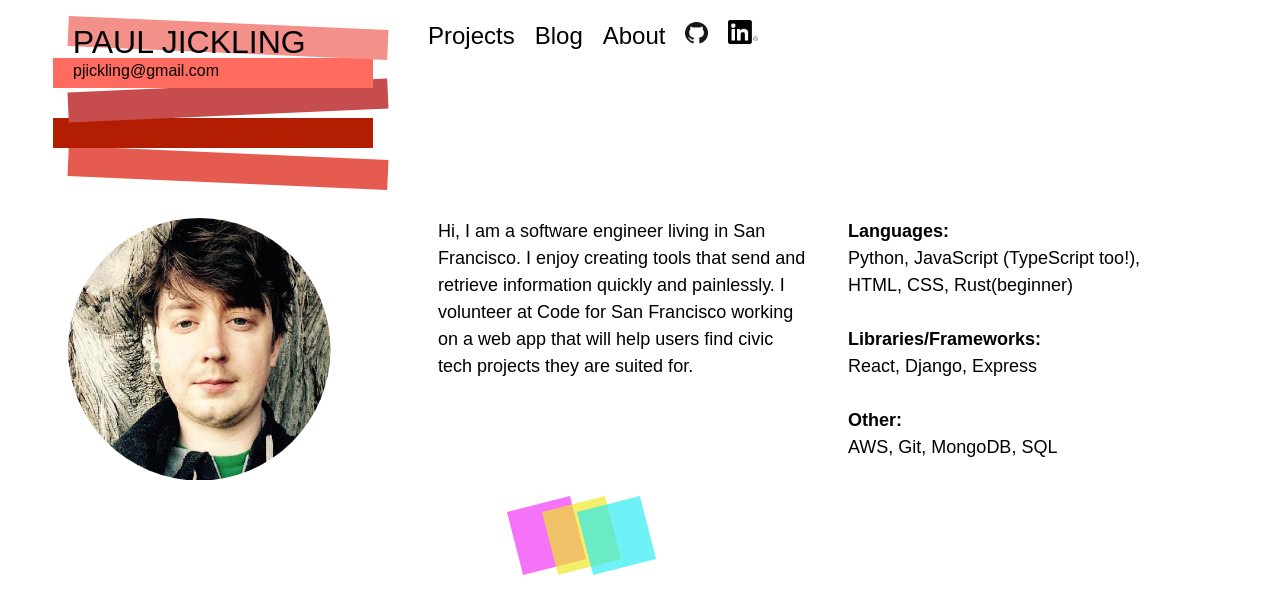
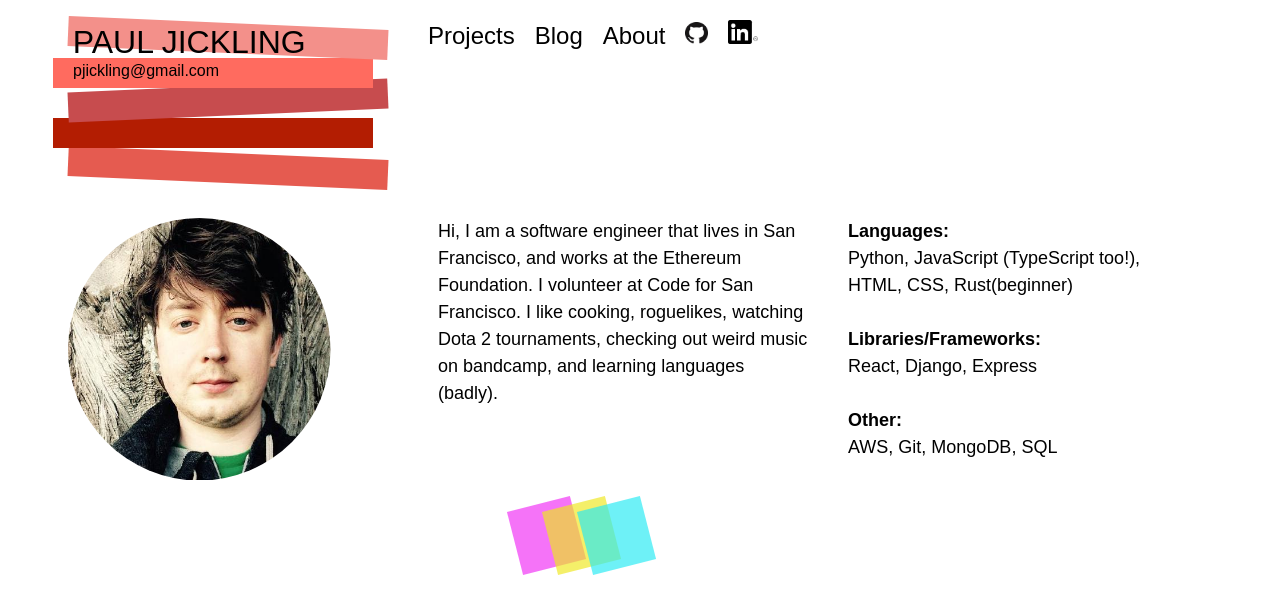
Before and after one commit to pauljickling/pauljickling.github.io, a Jekyll site: the page built from about.md, in a window 1280 px wide. Shown: the top 614 px of the page. Built offline with Jekyll 4.4.1, drawn with Linux system fonts in a browser that asks for light colours; some web fonts are replaced.

Commit message:
Updated about

```diff
--- a/about.md
+++ b/about.md
@@ -7,7 +7,7 @@ permalink: /about/
 
   <div id="about-pic"><img src="https://pauljickling.github.io/assets/img/profile.jpeg" alt="Profile picture" id="profile"></div>
 
-  <div id="about-text">Hi, I am a software engineer living in San Francisco. I enjoy creating tools that send and retrieve information quickly and painlessly. I volunteer at Code for San Francisco working on a web app that will help users find civic tech projects they are suited for.</div>
+  <div id="about-text">Hi, I am a software engineer that lives in San Francisco, and works at the Ethereum Foundation. I volunteer at Code for San Francisco. I like cooking, roguelikes, watching Dota 2 tournaments, checking out weird music on bandcamp, and learning languages (badly).</div>
 
   <div id="about-skills">
     <strong>Languages:</strong><br>
```
